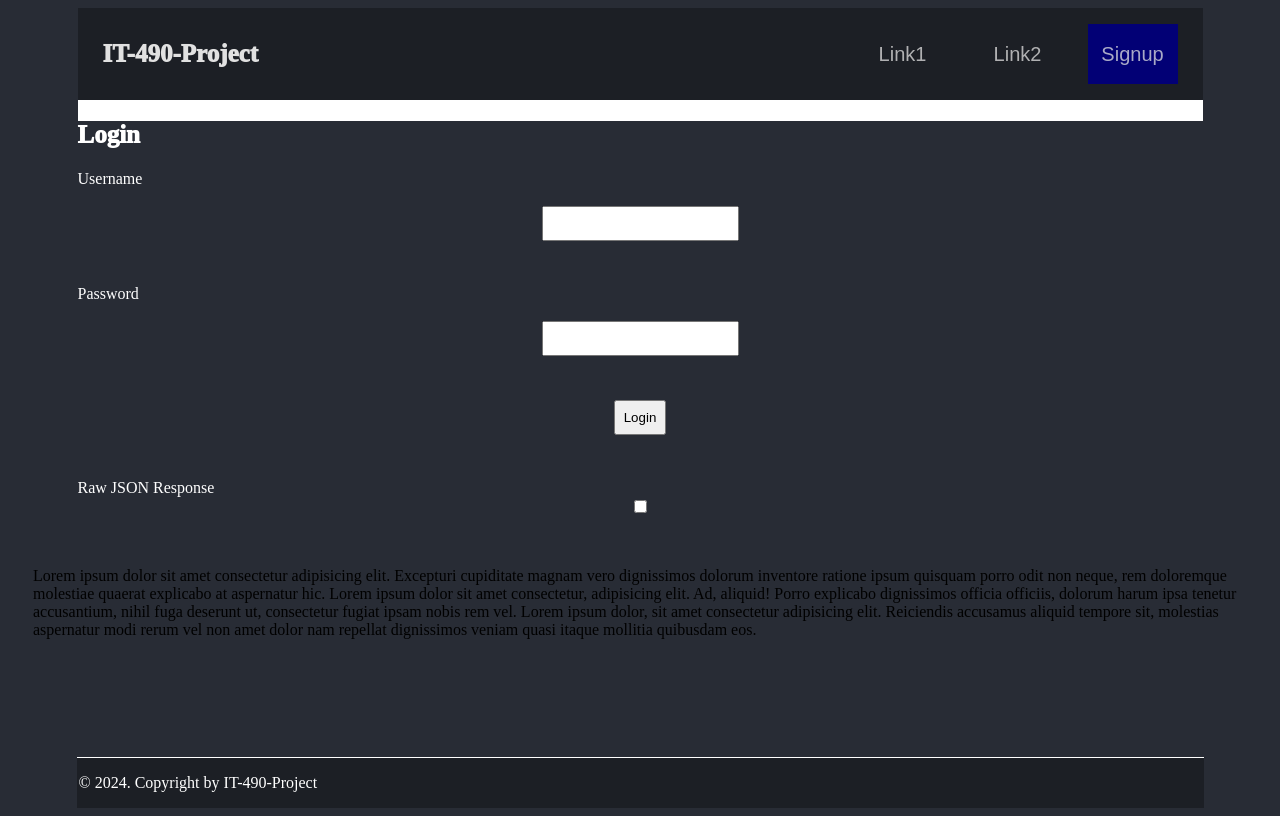
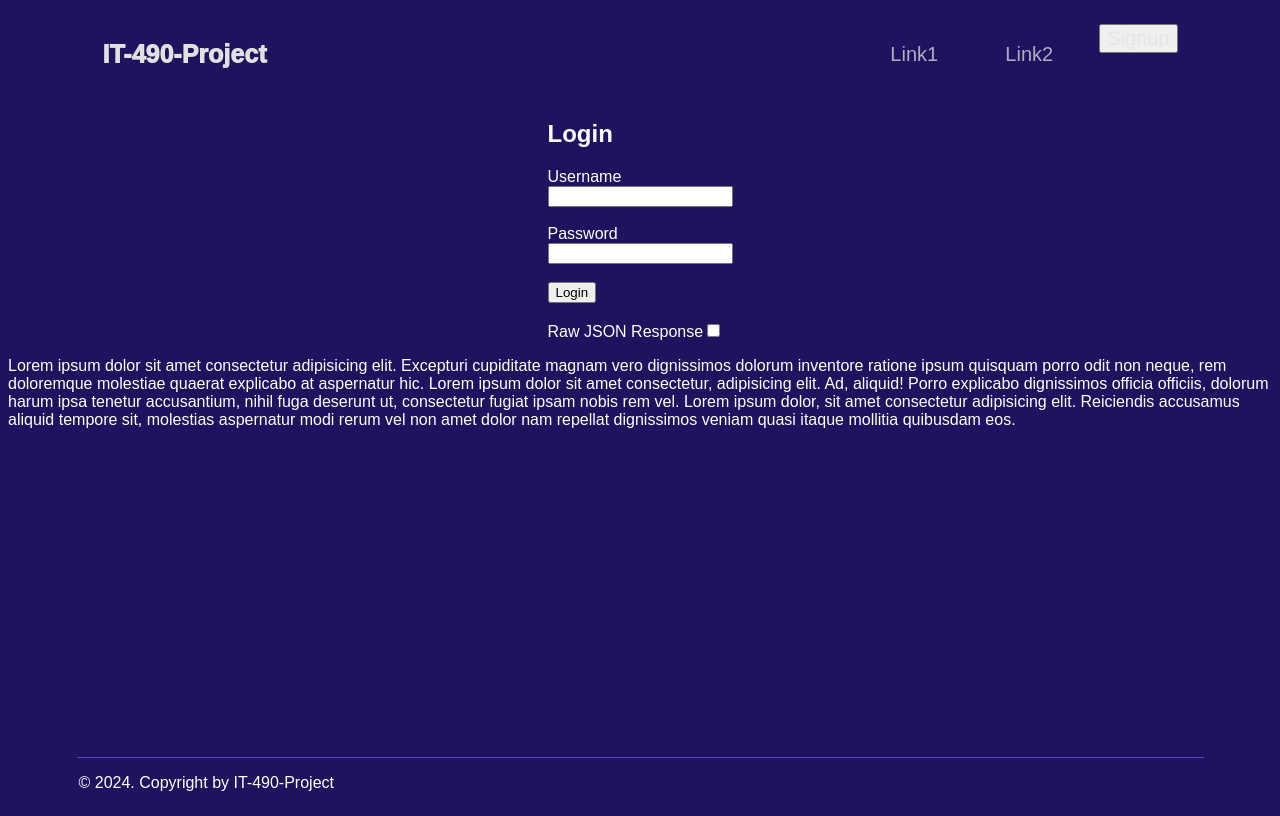
Before and after one commit to fisht4il/IT490-Project, a PHP site: page / in a window 1280 px wide. Run offline with PHP 8.4, Linux system fonts and the light colour scheme.

Commit message:
Update style.css
Update to the style sheet.

```diff
--- a/style.css
+++ b/style.css
@@ -1,66 +1,35 @@
-/* --ANIMATIONS-- */
-
-@keyframes fade-in {
-    0% {
-        opacity: 0;
-        transform: translateY(-20px);
-    }
-
-    100% {
-        opacity: 1;
-        transform: translateY(-0px);
-    }
-}
-
-
 /* --GENERAL-- */
 
-* {
-
-}
-
-html {
-
-}
-
 body {
+    font-family: "Titillium Web", sans-serif;
     background-attachment: fixed;
     background-color: rgba(0, 0, 0, 0.6);
-    background-blend-mode: darken;
     background-size: cover;
     color: #0566c7;
     display: flex;
     flex-direction: column;
     height: 100vh;
-    background-color: #282C35;
+    background-color: #1e135e;
     color: white;
 
 }
 
-
 /* --HEADER-- */
 
 .main-header {
-    background-color: rgba(0, 0, 0, 0.3);
     display: flex;
     align-items: center;
     justify-content: space-between;
     width: 1125px;
     margin-left: auto;
     margin-right: auto;
-    animation: fade-in 0.5s;
 }
 
-/*maybe change*/
 .page-title {
     margin-left: 25px;
     font-size: 25px;
     font-weight: 1000;
     color: rgba(225, 225, 225, 1)
-}
-
-.header-nav {
-
 }
 
 .link-list {
@@ -91,96 +60,157 @@ body {
     color: rgba(225, 225, 225, 1);
 }
 
-.signup {
-    width: 90px;
-    height: 60px;
-    border: none;
-    background-color: #020075;
-}
 
 /* --MAIN-- */
 
 .main-section {
-    height: max-content;
-    width: 1125px;
-    background-color: white;
-    margin-left: auto;
-    margin-right: auto;
-
+    display: flex;
+    justify-content: center;
+    align-items: center;
 
 }
 
-.login-section {
-    margin-left: 25px;
-    background-color: #282C35;
-    color: white;
-    margin-left: auto;
-    margin-right: auto;
-    padding-bottom: 10px;
-}
-
-.login-title {
-    font-size: 25px;
-    font-weight: 1000;
-}
-
-.login-form {
+.form {
+    position: relative;
     display: flex;
     flex-direction: column;
-}
-
-.login-input {
-    padding: 8px;
-    margin-bottom: 8px;
+    width: 300px;
     margin-left: auto;
     margin-right: auto;
 }
 
-.past-works {
-    color: black;
-    padding-top: 20px;
-    font-size: 25px;
-    font-weight: 1000;
-    margin-left: 500px;
+.user-div {
+    position: relative;
+    display: flex;
+    flex-direction: column;
+    width: 300px;
+    margin-left: auto;
+    margin-right: auto;
 }
 
-.images {
+.password-div {
+    position: relative;
     display: flex;
-    flex-wrap: wrap;
-    justify-content: space-around;
-    align-items: center;
-    row-gap: 4px;
+    flex-direction: column;
+    width: 300px;
+    margin-left: auto;
+    margin-right: auto;
 }
 
-.img-sec1 {
-    display: flex;
-    column-gap: 4px;
+
+.h2-title {
+    text-align: center;
 }
 
-.img-sec2 {
-    display: flex;
-
-    column-gap: 4px;
+.logo-image {
+    display: inline-flex;
+    height: 55px;
+    width: 55px;
+    display: inline;
+    padding-top: 10px;
+    margin-top: 90px;
 }
 
-.image1 {
-    width: 200px;
-    height: 200px;
+.username-label {
+    position: absolute;
+    left: 16px;
+    top: 20px;
+    padding:0 8px;
+    color: white;
+    cursor: text;
+    transition: top 200ms ease-in, left 200ms ease-in, font-size 200ms ease-in;
 }
 
-.image2 {
-    width: 200px;
-    height: 200px;
+.user-div:focus-within .username-label {
+    top:-8px;
+    font-size: 15px;
+    background-color: #1e135e;
 }
 
-.about-service {
+
+.input-username {
+    padding: 25px;
+    margin-bottom: 10px;
+    border-radius: 2px solid black;
+    border-radius: 10px;
+    border-style: solid;
+    color: white;
+    outline: none;
+    background: none;
+}
+
+.input-username:hover {
+    border-color: #5741d9
+}
+
+.input-username:focus {
+    border-color: blue;
+}
+
+
+.password-label {
+    position: absolute;
+    left: 16px;
+    top: 20px;
+    padding: 0 8px;
+    color: white;
+    cursor: text;
+    transition: top 200ms ease-in, left 200ms ease-in, font-size 200ms ease-in;
 
 }
 
-.p-about-service {
-    color: black;
+.password-div:focus-within .password-label {
+    top:-8px;
+    font-size: 15px;
+    background-color: #1e135e;
+}
+
+
+.input-password {
     padding: 25px;
+    margin-bottom: 10px;
+    border-radius: 2px solid black;
+    border-style: solid;
+    border-radius: 10px;
+    color: white;
+    outline: none;
+    background: none;
 }
+
+.input-password:hover {
+    border-color: #5741d9
+}
+
+.input-password:focus {
+    border-color: blue;
+}
+
+.input-submit {
+    background-color: #5741d9;
+    color: white;
+    border: none;
+    padding: 20px;
+    cursor: pointer;
+    transition: background-color 0.5s;
+    width: 100%;
+    border-radius: 10px;
+}
+
+.input-submit:hover {
+    background-color: #a396ea;
+}
+
+.signup-link {
+    margin-right: auto;
+    margin-left: auto;
+}
+
+.json-r {
+    margin-right: auto;
+    margin-left: auto;
+}
+
+
 
 /* --FOOTER-- */
 
@@ -190,68 +220,6 @@ body {
     margin-left: auto;
     margin-right: auto;
     margin-top: auto;
-    border-top: 1px solid rgba(255, 255, 255, 1);
-    background-color: rgba(0, 0, 0, 0.3);
+    border-top: 1px solid #5741d9;
     padding-left: 2px;
 }
-
-.copyright {
-
-}
-
-
-/* --SIGNUP PAGE-- */
-
-.signup-section {
-
-}
-
-.signup-form {
-
-}
-
-.signup-title {
-    margin-right: auto;
-    margin-left: auto;
-}
-
-
-.email {
-    padding: 8px;
-    margin-bottom: 8px;
-    margin-left: auto;
-    margin-right: auto;
-}
-
-.username {
-    padding: 8px;
-    margin-bottom: 8px;
-    margin-left: auto;
-    margin-right: auto;
-}
-
-.pwd {
-    padding: 8px;
-    margin-bottom: 8px;
-    margin-left: auto;
-    margin-right: auto;
-}
-
-.signup-label {
-    margin-left: auto;
-    margin-right: auto;
-}
-
-.signup-register {
-    padding: 8px;
-    margin-bottom: 8px;
-    margin-left: auto;
-    margin-right: auto;
-}
-
-
-input, label {
-    display:block;
-    margin-right: auto;
-    margin-left: auto;
-}
```
